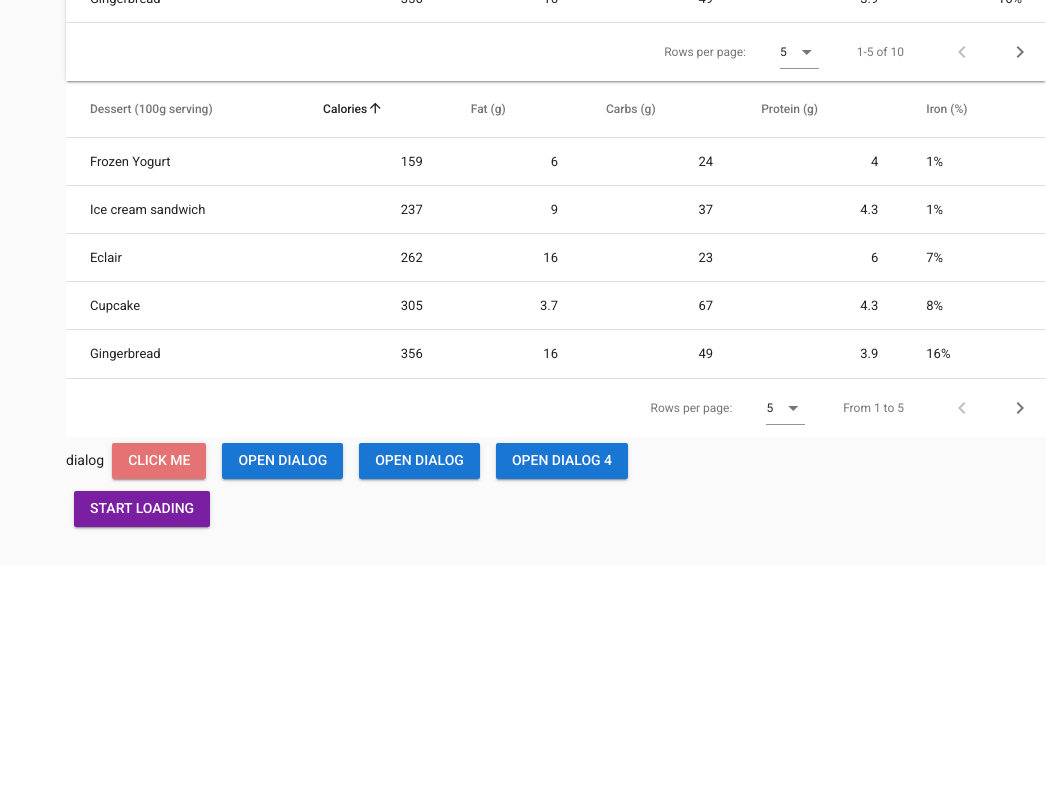
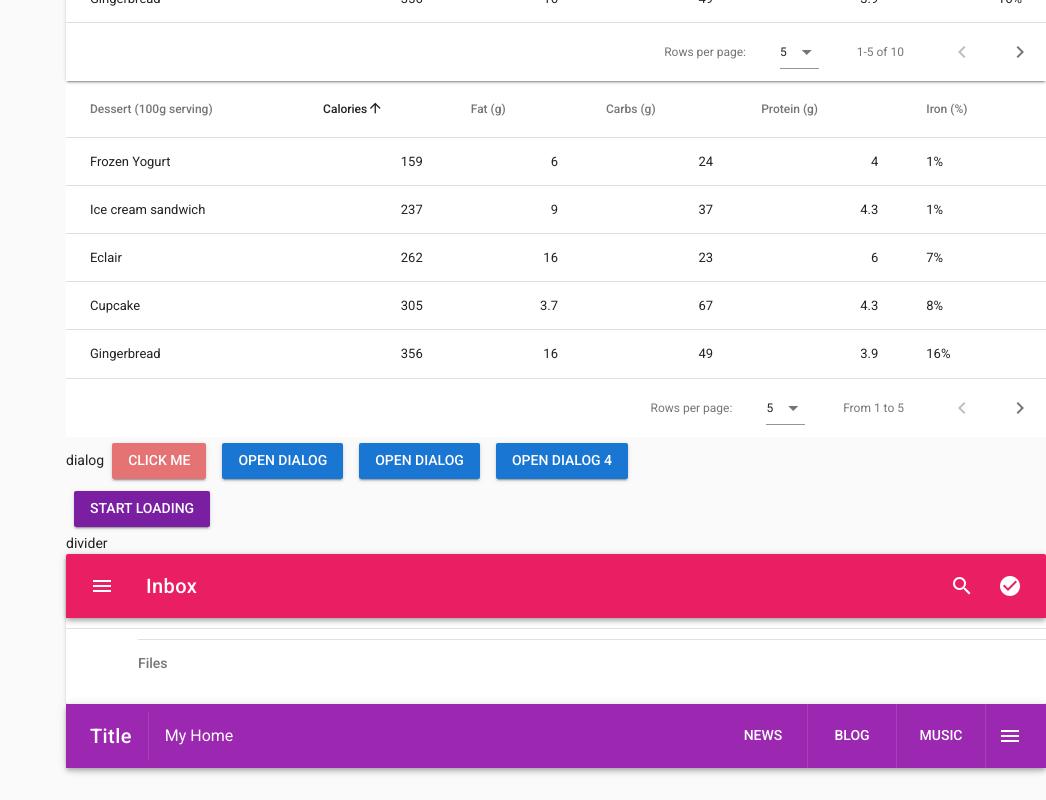
Before and after one commit to jso9603/vue-vuetify-example, a Vue app: page / in a window 1280 px wide. Shown: the part 5999-6799 px from the top of the page, without its empty margins (234-1280 px from the left). Before the commit the page ends 6564 px from the top, so only its background shows below. Built offline with nearby package versions, Linux system fonts and the light colour scheme.

Commit message:
Add divider component

```diff
--- a/src/components/HelloWorld.vue
+++ b/src/components/HelloWorld.vue
@@ -1181,6 +1181,47 @@
         </v-card-text>
       </v-card>
     </v-dialog>
+  </v-flex>
+
+  <v-flex>
+    <span>divider</span>
+    <v-card xs12 sm6 style="height: 150px;">
+      <v-toolbar color="pink" dark>
+        <v-toolbar-side-icon></v-toolbar-side-icon>
+        <v-toolbar-title>Inbox</v-toolbar-title>
+        <v-spacer></v-spacer>
+        <v-btn icon>
+          <v-icon>search</v-icon>
+        </v-btn>
+        <v-btn icon>
+          <v-icon>check_circle</v-icon>
+        </v-btn>
+      </v-toolbar>
+      <v-divider style="margin-top: 10px;"></v-divider>
+
+      <v-divider inset style="margin-top: 10px;"></v-divider>
+      <v-subheader inset>Files</v-subheader>
+    </v-card>
+
+    <v-toolbar color="purple" dark>
+    <v-toolbar-title>Title</v-toolbar-title>
+
+    <v-divider class="mx-3" inset vertical></v-divider>
+
+    <span class="subheading">My Home</span>
+
+    <v-spacer></v-spacer>
+
+    <v-toolbar-items>
+      <v-btn flat>News</v-btn>
+      <v-divider vertical></v-divider>
+      <v-btn flat>Blog</v-btn>
+      <v-divider vertical></v-divider>
+      <v-btn flat>Music</v-btn>
+      <v-divider vertical></v-divider>
+    </v-toolbar-items>
+    <v-toolbar-side-icon></v-toolbar-side-icon>
+  </v-toolbar>
   </v-flex>
 
   </div>
```
